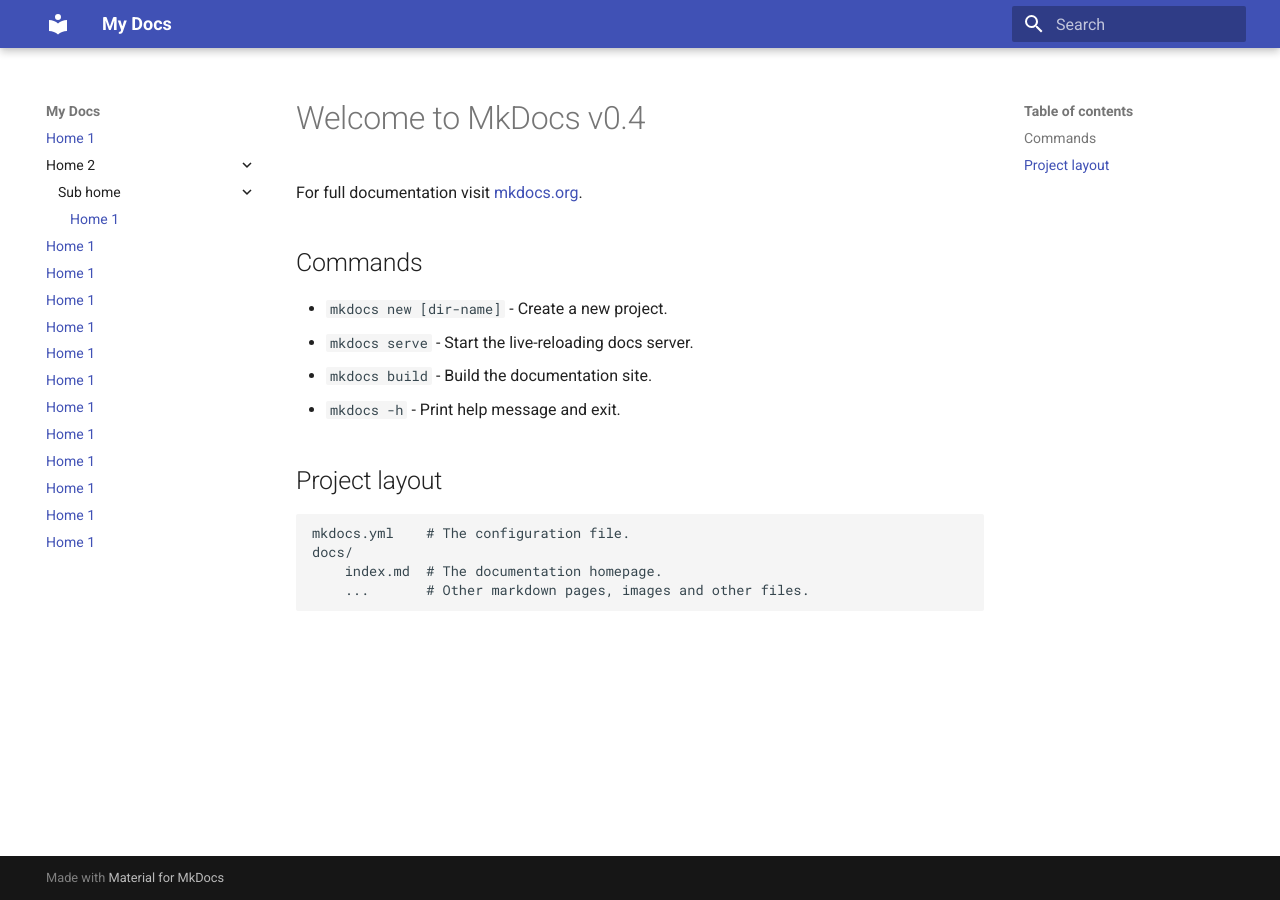
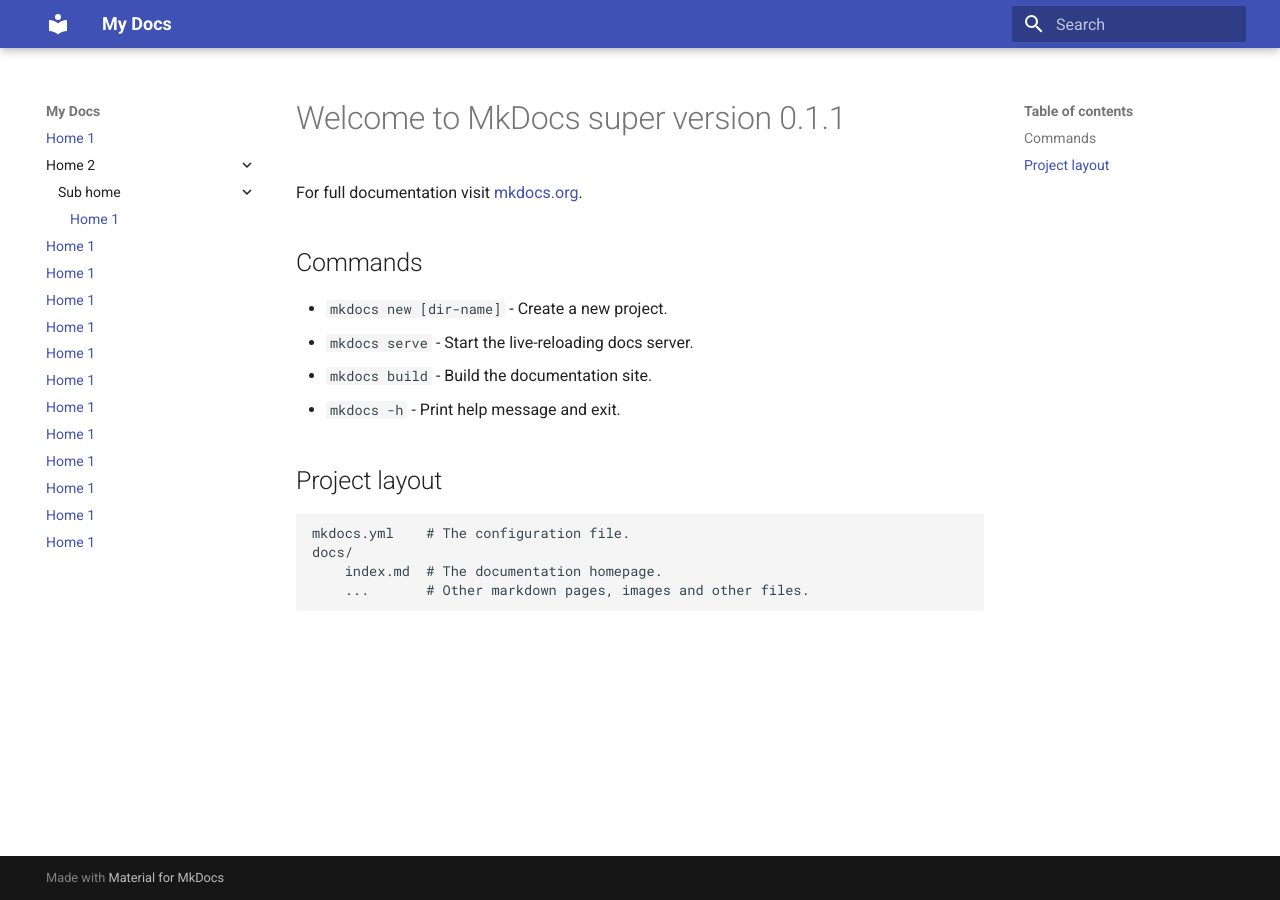
Before and after one commit to mctep/mkdocs-example, an MkDocs documentation site: the page built from docs/index.md, in a window 1280 px wide. Built offline with MkDocs 1.6.1 and Material for MkDocs 9.7.7, drawn with Linux system fonts in a browser that asks for light colours; the version menu is left out.

Commit message:
update docs

```diff
--- a/docs/index.md
+++ b/docs/index.md
@@ -1,4 +1,4 @@
-# Welcome to MkDocs v0.4
+# Welcome to MkDocs super version 0.1.1
 
 For full documentation visit [mkdocs.org](https://www.mkdocs.org).
 
```
